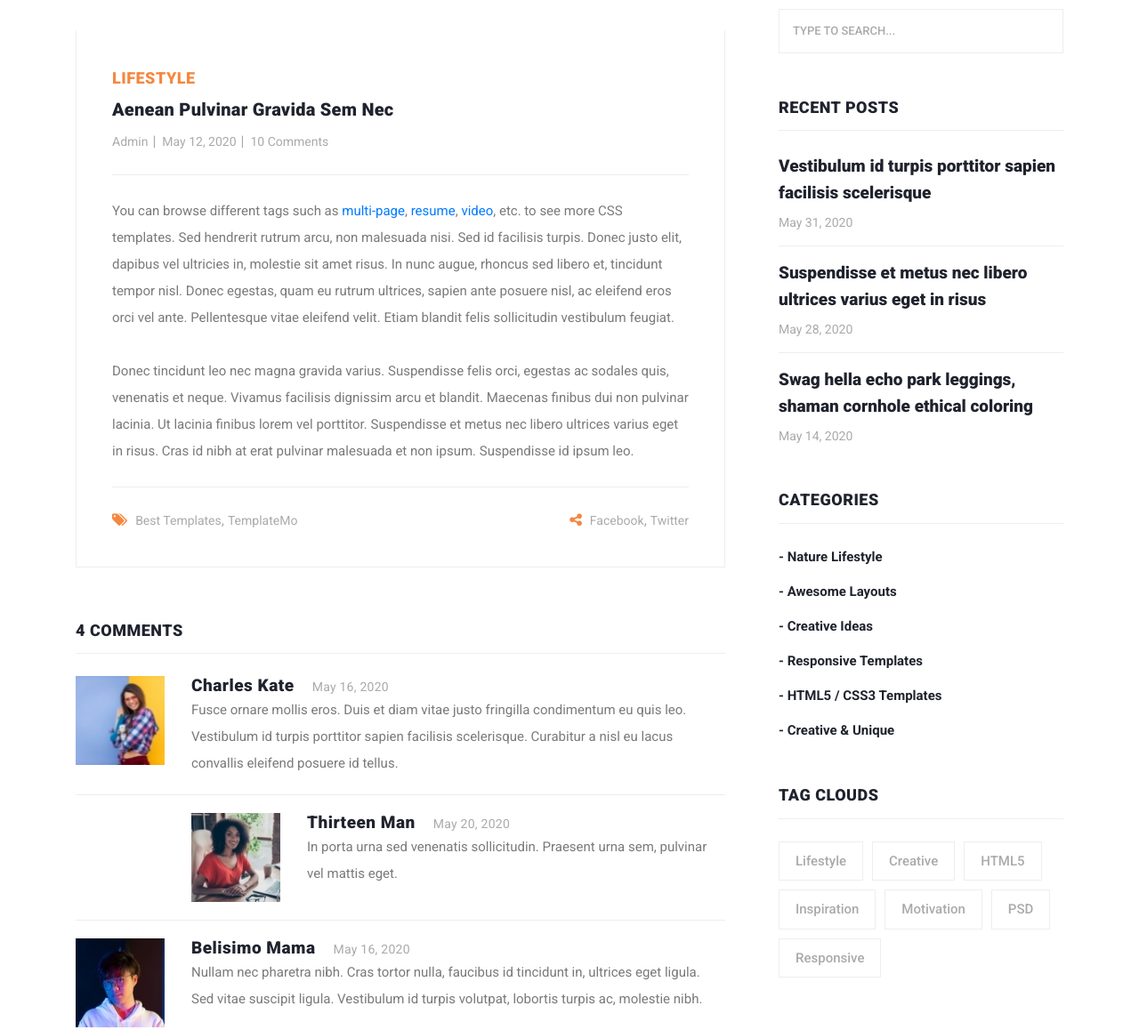
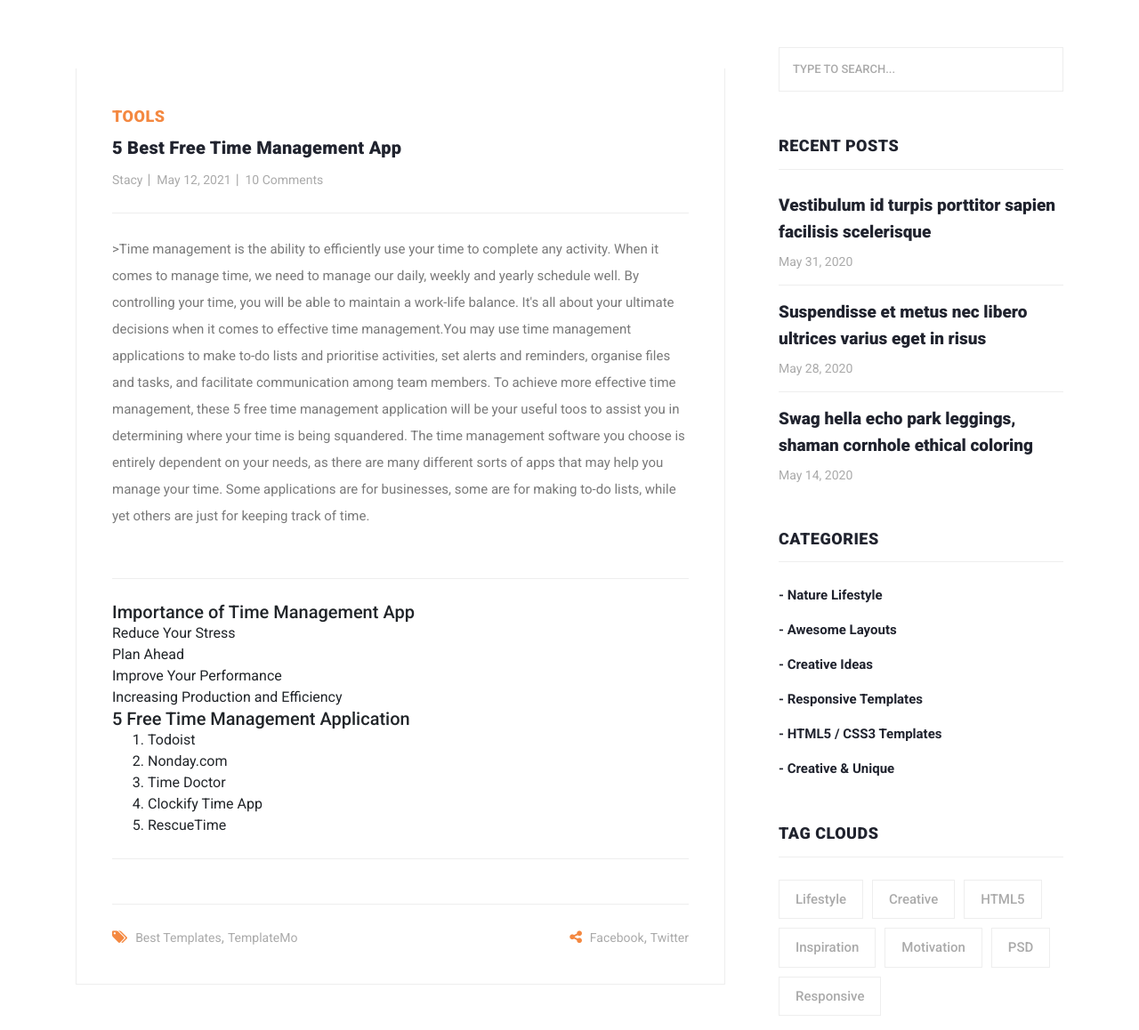
Before and after one commit to ChongSuXuan/JOUR-2053-individual-assignment, a plain HTML site: page tools.html in a window 1280 px wide. Shown: the part 520-1678 px from the top of the page at 89% size. Drawn offline with Linux system fonts and the light colour scheme.

Commit message:
Update tools.html
1

```diff
--- a/tools.html
+++ b/tools.html
@@ -88,8 +88,8 @@ https://templatemo.com/tm-551-stand-blog
           <div class="row">
             <div class="col-lg-12">
               <div class="text-content">
-                <h4>Post Details</h4>
-                <h2>Single blog post</h2>
+                <h4>Tools</h4>
+                <h2>Hunters always carry tools. So do time hunter. Trust us, tools are going to help you a lot!</h2>
               </div>
             </div>
           </div>
@@ -134,15 +134,44 @@ https://templatemo.com/tm-551-stand-blog
                       <img src="assets/images/blog-post-02.jpg" alt="">
                     </div>
                     <div class="down-content">
-                      <span>Lifestyle</span>
-                      <a href="post-details.html"><h4>Aenean pulvinar gravida sem nec</h4></a>
+                      <span>Tools</span>
+                      <a href="post-details.html"><h4>5 Best Free Time Management App</h4></a>
                       <ul class="post-info">
-                        <li><a href="#">Admin</a></li>
-                        <li><a href="#">May 12, 2020</a></li>
+                        <li><a href="#">Stacy</a></li>
+                        <li><a href="#">May 12, 2021</a></li>
                         <li><a href="#">10 Comments</a></li>
                       </ul>
-                      <p>You can browse different tags such as <a rel="nofollow" href="https://templatemo.com/tag/multi-page" target="_parent">multi-page</a>, <a rel="nofollow" href="https://templatemo.com/tag/resume" target="_parent">resume</a>, <a rel="nofollow" href="https://templatemo.com/tag/video" target="_parent">video</a>, etc. to see more CSS templates. Sed hendrerit rutrum arcu, non malesuada nisi. Sed id facilisis turpis. Donec justo elit, dapibus vel ultricies in, molestie sit amet risus. In nunc augue, rhoncus sed libero et, tincidunt tempor nisl. Donec egestas, quam eu rutrum ultrices, sapien ante posuere nisl, ac eleifend eros orci vel ante. Pellentesque vitae eleifend velit. Etiam blandit felis sollicitudin vestibulum feugiat.
-                      <br><br>Donec tincidunt leo nec magna gravida varius. Suspendisse felis orci, egestas ac sodales quis, venenatis et neque. Vivamus facilisis dignissim arcu et blandit. Maecenas finibus dui non pulvinar lacinia. Ut lacinia finibus lorem vel porttitor. Suspendisse et metus nec libero ultrices varius eget in risus. Cras id nibh at erat pulvinar malesuada et non ipsum. Suspendisse id ipsum leo.</p>
+                      <p>>Time management is the ability to efficiently use your time to complete any activity. When it comes to manage time, we need to manage our daily, weekly and yearly schedule well.
+
+                        By controlling your time, you will be able to maintain a work-life balance.
+
+                        It's all about your ultimate decisions when it comes to effective time management.You may use time management applications to make to-do lists and prioritise activities, set alerts and reminders, organise files and tasks, and facilitate communication among team members.
+                        To achieve more effective time management, these 5 free time management application will be your useful toos to assist you in determining where your time is being squandered. The time management software you choose is entirely dependent on your needs, as there are many different sorts of apps that may help you manage your time. Some applications are for businesses, some are for making to-do lists, while yet others are just for keeping track of time.
+                      <br><br>
+                      <h5>Importance of Time Management App</h5>
+
+                      <ul>
+
+                        <li>Reduce Your Stress</li>
+                        <li>Plan Ahead</li>
+                        <li>Improve Your Performance</li>
+                        <li>Increasing Production and Efficiency</li>
+                      </ul>
+
+                        <h5>5 Free Time Management Application</h5>
+
+
+                        <ol>
+
+                          <li>Todoist</li>
+                          <li>Nonday.com</li>
+                          <li>Time Doctor</li>
+                          <li>Clockify Time App</li>
+                          <li>RescueTime</li>
+
+                      </ol>
+
+                    </p>
                       <div class="post-options">
                         <div class="row">
                           <div class="col-6">
```
